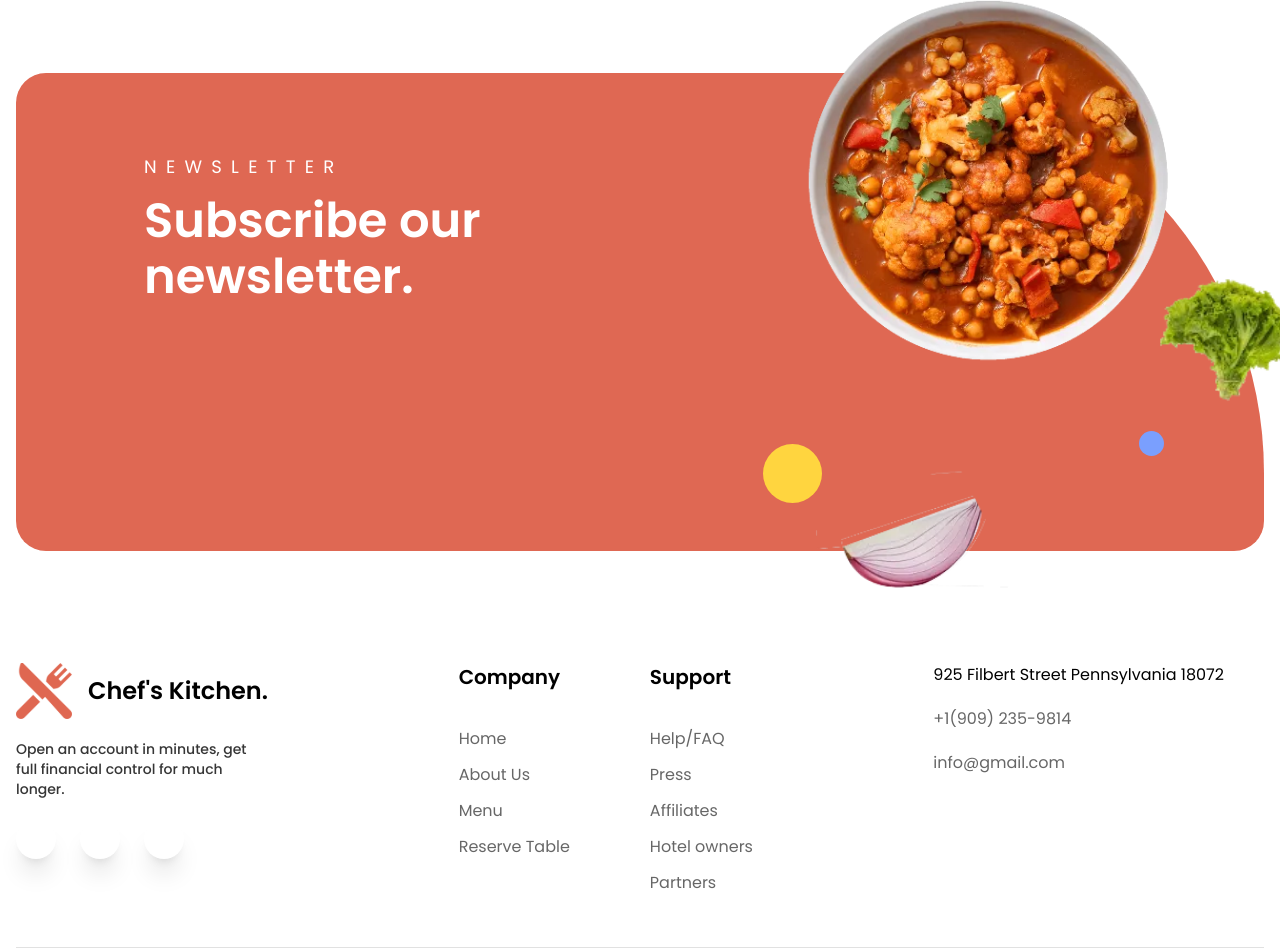
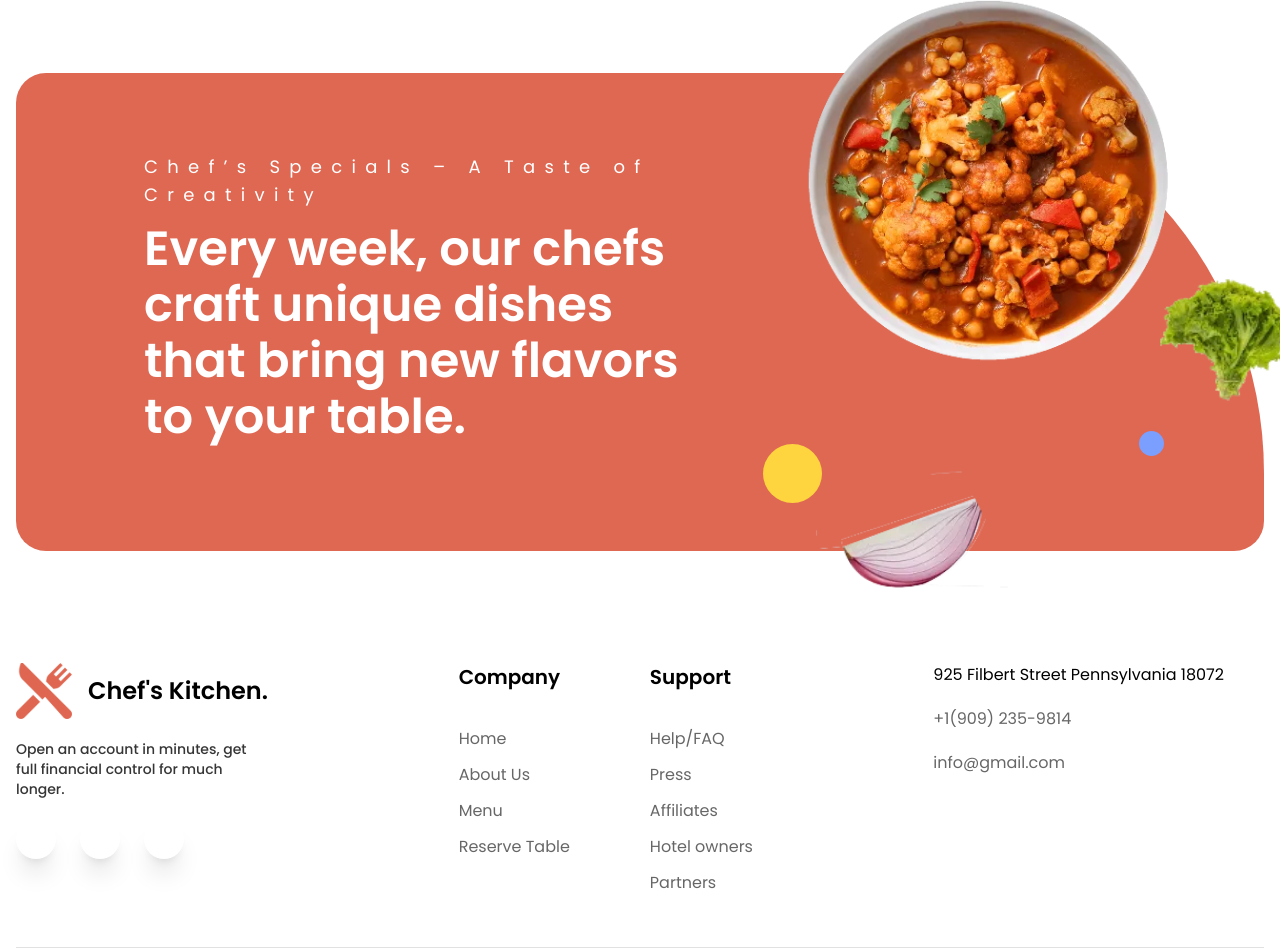
Before and after one commit to BuddhikaKulasekara/chef-kitchen, a Next.js app in the folder frontend/: page / in a window 1280 px wide. Shown: the part 4540-5490 px from the top of the page. Built offline with nearby package versions, Linux system fonts and the light colour scheme; some icons are missing.

Commit message:
feat: Newsletter banner content change

```diff
--- a/frontend/src/app/components/Home/Newsletter/index.tsx
+++ b/frontend/src/app/components/Home/Newsletter/index.tsx
@@ -10,10 +10,11 @@ const Newsletter = () => {
           <div className='md:col-span-7'>
             <div className='m-5 sm:m-10 lg:ml-32 lg:mt-20 lg:mb-20'>
               <p className='text-lg font-normal text-white mb-3 tracking-widest'>
-                NEWSLETTER{' '}
+                Chef’s Specials – A Taste of Creativity{' '}
               </p>
               <h2 className='text-white mb-8'>
-                Subscribe our <br /> newsletter.
+                Every week, our chefs craft unique dishes that bring new flavors to your table.<br />
+
               </h2>
               {/*
               <div>
```
